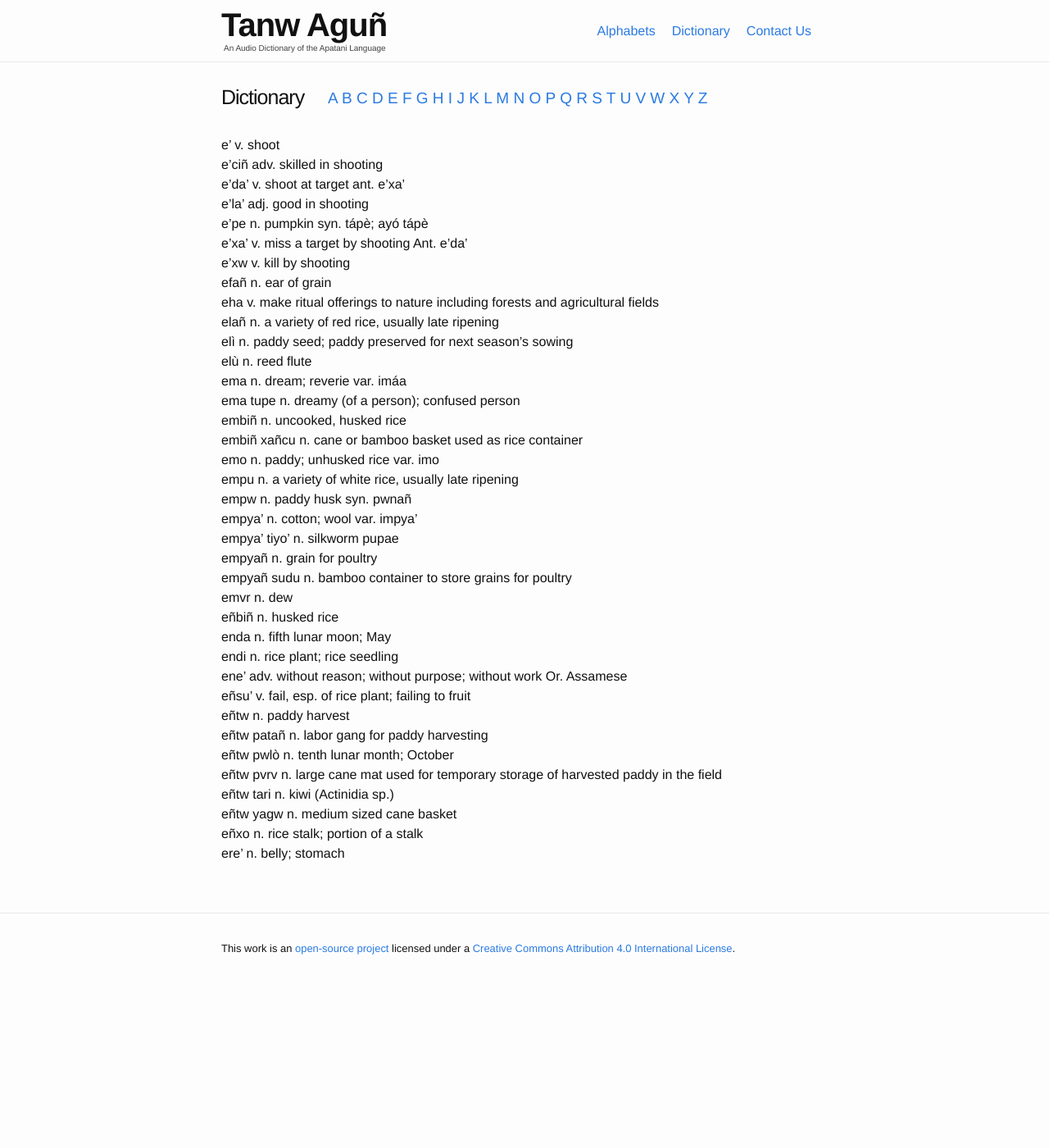
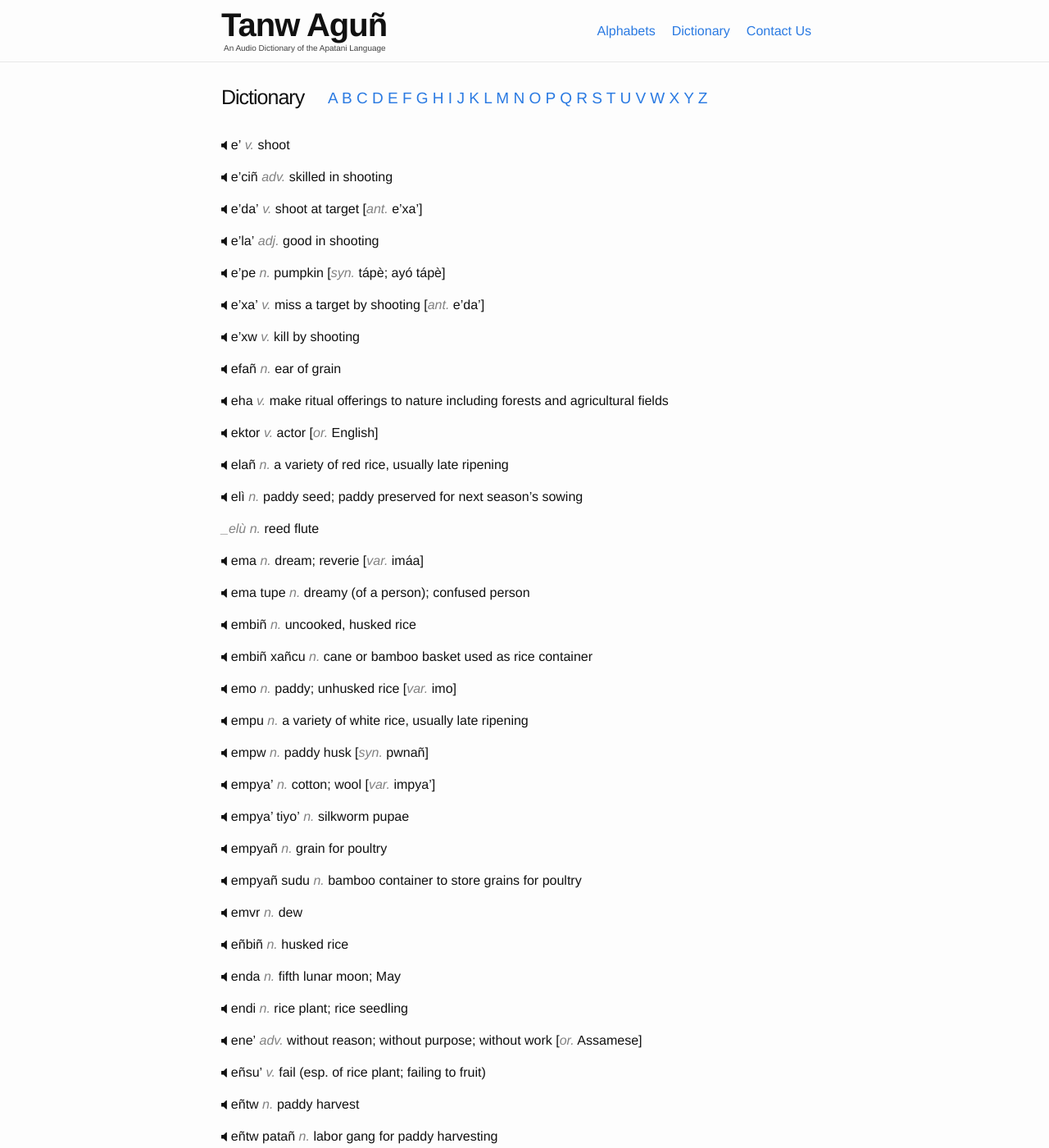
Before and after one commit to hacksparrow/language.apatani.org, a Jekyll site: the page built from dictionary/e.md, in a window 1280 px wide and 1400 px high. Shown: the whole window at 82% size. Built offline with Jekyll 4.4.1, drawn with Linux system fonts in a browser that asks for light colours; nearby versions of some CDN libraries; some of the changed text lies outside the part shown.

Commit message:
Update e.md

```diff
--- a/dictionary/e.md
+++ b/dictionary/e.md
@@ -3,40 +3,115 @@
 layout: dictionary
 ---
 
-e'  v.  shoot
-e'ciñ adv.  skilled in shooting
-e'da' v.  shoot at target ant.  e'xa'
-e'la' adj.  good in shooting
-e'pe  n.  pumpkin syn.  tápè; ayó tápè
-e'xa' v.  miss a target by shooting Ant.  e'da'
-e'xw  v.  kill by shooting
-efañ  n.  ear of grain
-eha v.  make ritual offerings to nature including forests and agricultural fields
-elañ  n.  a variety of red rice, usually late ripening
-elì n.  paddy seed; paddy preserved for next season's sowing
-elù n.  reed flute
-ema n.  dream; reverie  var.  imáa
-ema tupe  n.  dreamy (of a person); confused person
-embiñ n.  uncooked, husked rice
-embiñ xañcu n.  cane or bamboo basket used as rice container
-emo n.  paddy; unhusked rice  var.  imo
-empu  n.  a variety of white rice, usually late ripening
-empw  n.  paddy husk  syn.  pwnañ
-empya'  n.  cotton; wool  var.  impya'
-empya' tiyo'  n.  silkworm pupae
-empyañ  n.  grain for poultry
-empyañ sudu n.  bamboo container to store grains for poultry
-emvr  n.  dew
-eñbiñ n.  husked rice
-enda  n.  fifth lunar moon; May
-endi  n.  rice plant; rice seedling
-ene'  adv.  without reason; without purpose; without work Or. Assamese
-eñsu' v.  fail, esp. of rice plant; failing to fruit
-eñtw  n.  paddy harvest
-eñtw patañ  n.  labor gang for paddy harvesting
-eñtw pwlò n.  tenth lunar month; October
-eñtw pvrv n.  large cane mat used for temporary storage of harvested paddy in the field
-eñtw tari n.  kiwi (Actinidia sp.)
-eñtw yagw n.  medium sized cane basket
-eñxo  n.  rice stalk; portion of a stalk
-ere'  n.  belly; stomach
+__e'__  _v._  shoot
+
+
+__e'ciñ__ _adv._  skilled in shooting
+
+
+__e'da'__ _v._  shoot at target [_ant._  e'xa']
+
+
+__e'la'__ _adj._  good in shooting
+
+
+__e'pe__  _n._  pumpkin [_syn._  tápè; ayó tápè]
+
+
+__e'xa'__ _v._  miss a target by shooting [_ant._  e'da']
+
+
+__e'xw__  _v._  kill by shooting
+
+
+__efañ__  _n._  ear of grain
+
+
+__eha__ _v._  make ritual offerings to nature including forests and agricultural fields
+
+
+__ektor__ _v._ actor [_or._ English]
+
+
+__elañ__  _n._  a variety of red rice, usually late ripening
+
+
+__elì__ _n._  paddy seed; paddy preserved for next season's sowing
+
+
+__elù_ _n._  reed flute
+
+
+__ema__ _n._  dream; reverie  [_var._  imáa]
+
+
+__ema tupe__  _n._  dreamy (of a person); confused person
+
+
+__embiñ__ _n._  uncooked, husked rice
+
+
+__embiñ xañcu__ _n._  cane or bamboo basket used as rice container
+
+
+__emo__ _n._  paddy; unhusked rice  [_var._  imo]
+
+
+__empu__  _n._  a variety of white rice, usually late ripening
+
+
+__empw__  _n._  paddy husk  [_syn._  pwnañ]
+
+
+__empya'__  _n._  cotton; wool  [_var._  impya']
+
+
+__empya' tiyo'__  _n._  silkworm pupae
+
+
+__empyañ__  _n._  grain for poultry
+
+
+__empyañ sudu__ _n._  bamboo container to store grains for poultry
+
+
+__emvr__  _n._  dew
+
+
+__eñbiñ__ _n._  husked rice
+
+
+__enda__  _n._  fifth lunar moon; May
+
+
+__endi__  _n._  rice plant; rice seedling
+
+
+__ene'__  _adv._  without reason; without purpose; without work [_or._ Assamese]
+
+
+__eñsu'__ _v._  fail (esp. of rice plant; failing to fruit)
+
+
+__eñtw__  _n._  paddy harvest
+
+
+__eñtw patañ__  _n._  labor gang for paddy harvesting
+
+
+__eñtw pwlò__ _n._  tenth lunar month; October
+
+
+__eñtw pvrv__ _n._  large cane mat used for temporary storage of harvested paddy in the field
+
+
+__eñtw tari__ _n._  kiwi (_Actinidia_ sp.)
+
+
+__eñtw yagw__ _n._  medium sized cane basket
+
+
+__eñxo__  _n._  rice stalk; portion of a stalk
+
+
+__ere'__  _n._  belly; stomach
```
